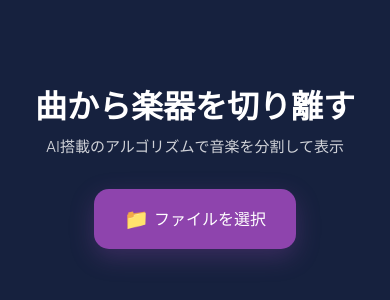
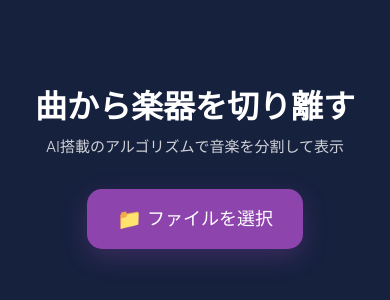
Before and after one commit to TapiloveNeko/music-separator, a React (Create React App) app in the folder frontend/: page / in a window 390 px wide. Shown: the part 256-556 px from the top of the page. Built offline with nearby package versions, Linux system fonts and the light colour scheme.

Commit message:
ファイルを選択、SP版フォントサイズ変更

```diff
--- a/frontend/src/components/FileUpload/FileUpload.tsx
+++ b/frontend/src/components/FileUpload/FileUpload.tsx
@@ -23,7 +23,7 @@ const FileUpload: React.FC = () => {
       <button
         onClick={handleUploadClick}
         disabled={isProcessing}
-        className="bg-secondary border-none rounded-[15px] py-6 px-12 md:py-10 md:px-20 text-[1.6rem] md:text-[2rem] font-medium text-white cursor-pointer transition-all duration-300 shadow-[0_8px_25px_rgba(142,68,173,0.3)] flex items-center gap-2 md:gap-3 hover:translate-y-[2px] hover:shadow-none disabled:opacity-60 disabled:cursor-not-allowed disabled:transform-none"
+        className="bg-secondary border-none rounded-[15px] py-6 px-12 md:py-10 md:px-20 text-[1.8rem] md:text-[2rem] font-medium text-white cursor-pointer transition-all duration-300 shadow-[0_8px_25px_rgba(142,68,173,0.3)] flex items-center gap-2 md:gap-3 hover:translate-y-[2px] hover:shadow-none disabled:opacity-60 disabled:cursor-not-allowed disabled:transform-none"
       >
         <span className="text-[2rem] md:text-[2.4rem]">📁</span>
         ファイルを選択
```
